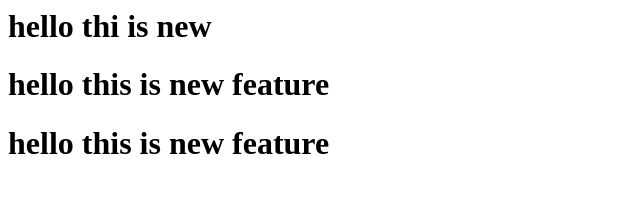
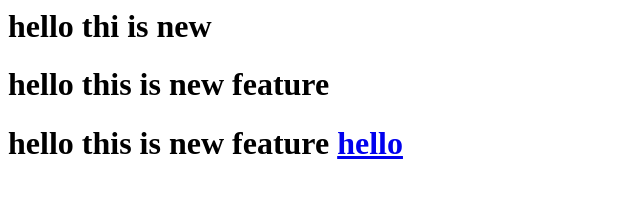
Before and after one commit to Haseeb6098/professionalRepo, a plain HTML site: page index.html in a window 1280 px wide. Shown: the whole page, without its empty margins (0-640 px from the left). Drawn offline with Linux system fonts and the light colour scheme.

Commit message:
add a tag

```diff
--- a/index.html
+++ b/index.html
@@ -1,3 +1,3 @@
 <h1>hello thi is new</h1>
 <h1>hello this is new feature</h1>
-<h1>hello this is new feature</h1>
+<h1>hello this is new feature <a href="#">hello</a></h1>
```
